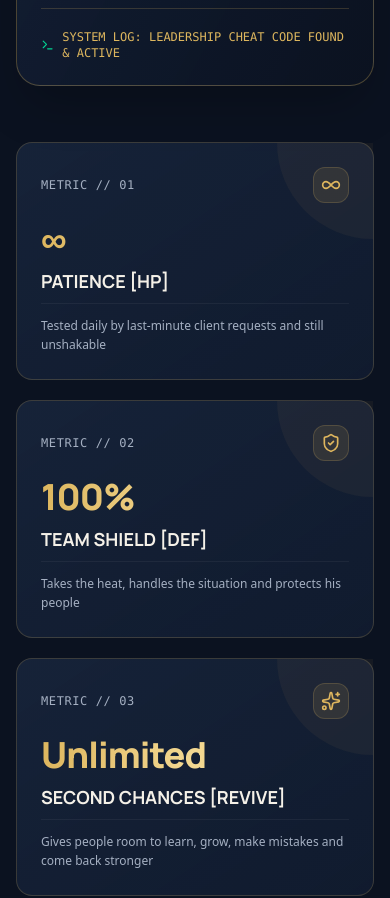
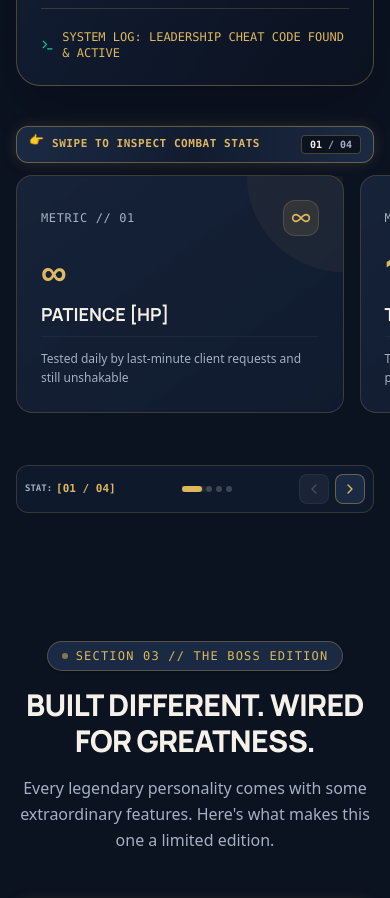
Before and after one commit to Abhisharma08/ctfy-news, a Next.js app: page / in a window 390 px wide. Shown: the part 2600-3498 px from the top of the page. Built offline with nearby package versions, Linux system fonts and the light colour scheme; a web font is replaced by a local one.

Commit message:
feat(mobile): add gaming slider carousels across sections with swipe instructions and HUD controls

```diff
--- a/src/app/globals.css
+++ b/src/app/globals.css
@@ -92,3 +92,12 @@ body {
     linear-gradient(to right, rgba(221, 182, 94, 0.04) 1px, transparent 1px),
     linear-gradient(to bottom, rgba(221, 182, 94, 0.04) 1px, transparent 1px);
 }
+
+/* Hide scrollbar utility for mobile sliders */
+.no-scrollbar::-webkit-scrollbar {
+  display: none;
+}
+.no-scrollbar {
+  -ms-overflow-style: none;
+  scrollbar-width: none;
+}
--- /dev/null
+++ b/src/components/game/MobileGamingSlider.tsx
@@ -0,0 +1,174 @@
+"use client";
+
+import React, { useRef, useState, useEffect } from "react";
+import { ChevronLeft, ChevronRight, Hand, Sparkles } from "lucide-react";
+import { sounds } from "@/lib/sounds";
+
+interface MobileGamingSliderProps {
+  children: React.ReactNode[];
+  instruction?: string;
+  counterPrefix?: string;
+  desktopGridClassName?: string;
+  showInstruction?: boolean;
+}
+
+export function MobileGamingSlider({
+  children,
+  instruction = "SLIDE / SWIPE TO VIEW MORE",
+  counterPrefix = "ITEM",
+  desktopGridClassName = "grid grid-cols-1 md:grid-cols-2 lg:grid-cols-3 gap-6 sm:gap-8",
+  showInstruction = true,
+}: MobileGamingSliderProps) {
+  const sliderRef = useRef<HTMLDivElement>(null);
+  const [activeIndex, setActiveIndex] = useState(0);
+  const total = children.length;
+
+  const handleScroll = () => {
+    if (!sliderRef.current) return;
+    const { scrollLeft, clientWidth } = sliderRef.current;
+    if (clientWidth === 0) return;
+    const newIndex = Math.min(
+      total - 1,
+      Math.max(0, Math.round(scrollLeft / (clientWidth * 0.85)))
+    );
+    if (newIndex !== activeIndex) {
+      setActiveIndex(newIndex);
+    }
+  };
+
+  const scrollTo = (index: number) => {
+    if (!sliderRef.current) return;
+    const clampedIndex = Math.min(total - 1, Math.max(0, index));
+    const targetEl = sliderRef.current.children[clampedIndex] as HTMLElement;
+    if (targetEl) {
+      targetEl.scrollIntoView({
+        behavior: "smooth",
+        inline: "center",
+        block: "nearest",
+      });
+      setActiveIndex(clampedIndex);
+      sounds.playBlip();
+    }
+  };
+
+  const handlePrev = () => {
+    scrollTo(activeIndex - 1);
+  };
+
+  const handleNext = () => {
+    scrollTo(activeIndex + 1);
+  };
+
+  return (
+    <div className="w-full">
+      {/* ================= MOBILE SLIDER VIEW (< lg) ================= */}
+      <div className="block lg:hidden">
+
+        {/* Gaming Instruction Banner */}
+        {showInstruction && (
+          <div className="mb-3 px-3 py-2 rounded-xl bg-gradient-to-r from-[#1B2A43] via-[#111C30] to-[#1B2A43] border border-[#DDB65E]/40 shadow-[0_0_15px_rgba(221,182,94,0.15)] flex items-center justify-between gap-2 text-xs font-mono">
+            <div className="flex items-center gap-2 text-[#DDB65E] font-bold">
+              <span className="inline-block animate-bounce">👉</span>
+              <span className="text-[11px] sm:text-xs tracking-wider uppercase font-bold">
+                {instruction}
+              </span>
+            </div>
+            <div className="flex items-center gap-1.5 px-2 py-0.5 rounded bg-[#0B1220] border border-[#DDB65E]/30 text-[10px] text-[#F5F1E8] font-bold shrink-0">
+              <span>{String(activeIndex + 1).padStart(2, "0")}</span>
+              <span className="text-[#A5B0C2]">/</span>
+              <span className="text-[#A5B0C2]">{String(total).padStart(2, "0")}</span>
+            </div>
+          </div>
+        )}
+
+        {/* Scrollable Snap Container */}
+        <div
+          ref={sliderRef}
+          onScroll={handleScroll}
+          className="flex overflow-x-auto snap-x snap-mandatory no-scrollbar gap-4 pb-3 px-4 -mx-4 scroll-smooth"
+        >
+          {children.map((child, idx) => (
+            <div
+              key={idx}
+              className="w-[84vw] max-w-[340px] shrink-0 snap-center transition-opacity duration-300"
+            >
+              {child}
+            </div>
+          ))}
+        </div>
+
+        {/* Gaming HUD Carousel Controls */}
+        <div className="mt-3 flex items-center justify-between px-2 py-2 rounded-xl bg-[#111C30]/80 border border-[#DDB65E]/20 backdrop-blur-md">
+
+          {/* Active Card Monospace Counter */}
+          <div className="flex items-center gap-1 text-[11px] font-mono text-[#DDB65E] font-bold">
+            <span className="text-[#A5B0C2] uppercase text-[9px]">{counterPrefix}:</span>
+            <span>[{String(activeIndex + 1).padStart(2, "0")} / {String(total).padStart(2, "0")}]</span>
+          </div>
+
+          {/* Dots / Progress Bar */}
+          <div className="flex items-center gap-1 max-w-[140px] overflow-hidden">
+            {total <= 10 ? (
+              children.map((_, i) => (
+                <button
+                  key={i}
+                  onClick={() => scrollTo(i)}
+                  type="button"
+                  aria-label={`Go to slide ${i + 1}`}
+                  className={`h-1.5 rounded-full transition-all duration-300 cursor-pointer ${
+                    activeIndex === i
+                      ? "w-5 bg-[#DDB65E] shadow-[0_0_8px_rgba(221,182,94,0.6)]"
+                      : "w-1.5 bg-white/20 hover:bg-white/40"
+                  }`}
+                />
+              ))
+            ) : (
+              // For 20+ items, show a sleek segmented progress track
+              <div className="w-24 h-1.5 rounded-full bg-white/10 overflow-hidden">
+                <div
+                  className="h-full bg-gradient-to-r from-[#DDB65E] to-[#F4D992] transition-all duration-200"
+                  style={{ width: `${((activeIndex + 1) / total) * 100}%` }}
+                />
+              </div>
+            )}
+          </div>
+
+          {/* Prev / Next Gaming Buttons */}
+          <div className="flex items-center gap-1.5">
+            <button
+              onClick={handlePrev}
+              disabled={activeIndex === 0}
+              type="button"
+              className={`p-1.5 rounded-lg border transition-all cursor-pointer ${
+                activeIndex === 0
+                  ? "bg-white/5 border-white/5 text-[#A5B0C2]/30 cursor-not-allowed"
+                  : "bg-[#1B2A43] border-[#DDB65E]/40 text-[#DDB65E] active:scale-95 hover:bg-[#DDB65E] hover:text-[#0B1220]"
+              }`}
+              aria-label="Previous card"
+            >
+              <ChevronLeft className="w-4 h-4" />
+            </button>
+            <button
+              onClick={handleNext}
+              disabled={activeIndex === total - 1}
+              type="button"
+              className={`p-1.5 rounded-lg border transition-all cursor-pointer ${
+                activeIndex === total - 1
+                  ? "bg-white/5 border-white/5 text-[#A5B0C2]/30 cursor-not-allowed"
+                  : "bg-[#1B2A43] border-[#DDB65E]/40 text-[#DDB65E] active:scale-95 hover:bg-[#DDB65E] hover:text-[#0B1220]"
+              }`}
+              aria-label="Next card"
+            >
+              <ChevronRight className="w-4 h-4" />
+            </button>
+          </div>
+        </div>
+      </div>
+
+      {/* ================= DESKTOP GRID VIEW (>= lg) ================= */}
+      <div className={`hidden lg:${desktopGridClassName.startsWith("grid") ? desktopGridClassName : `grid ${desktopGridClassName}`}`}>
+        {children}
+      </div>
+    </div>
+  );
+}
--- a/src/components/sections/HallOfFame.tsx
+++ b/src/components/sections/HallOfFame.tsx
@@ -4,6 +4,7 @@ import { AwardCard } from "@/components/cards/AwardCard";
 import { awardsData, awardsHeadline, awardsSubheadline, awardsDisclaimer } from "@/data/awards";
 import { Reveal } from "@/components/ui/Reveal";
 import { Info } from "lucide-react";
+import { MobileGamingSlider } from "@/components/game/MobileGamingSlider";
 
 export function HallOfFame() {
   return (
@@ -13,17 +14,21 @@ export function HallOfFame() {
       title={awardsHeadline}
       subtitle={awardsSubheadline}
     >
-      <div className="grid grid-cols-1 md:grid-cols-2 lg:grid-cols-3 gap-6 sm:gap-8">
+      <MobileGamingSlider
+        instruction="SWIPE TO UNLOCK ALL TROPHIES"
+        counterPrefix="TROPHY"
+        desktopGridClassName="grid grid-cols-1 md:grid-cols-2 lg:grid-cols-3 gap-6 sm:gap-8"
+      >
         {awardsData.map((award, idx) => (
           <Reveal key={award.id} direction="up" delay={0.1 * (idx + 1)}>
             <AwardCard award={award} />
           </Reveal>
         ))}
-      </div>
+      </MobileGamingSlider>
 
       {/* Official Unofficial Disclaimer from Google Doc */}
       <Reveal direction="up" delay={0.4}>
-        <div className="mt-12 max-w-2xl mx-auto p-4 rounded-2xl bg-[#111C30]/70 border border-[#DDB65E]/20 text-center text-xs font-mono text-[#A5B0C2] flex items-center justify-center gap-2">
+        <div className="mt-8 sm:mt-12 max-w-2xl mx-auto p-4 rounded-2xl bg-[#111C30]/70 border border-[#DDB65E]/20 text-center text-xs font-mono text-[#A5B0C2] flex items-center justify-center gap-2">
           <Info className="w-4 h-4 text-[#DDB65E] shrink-0" />
           <span>{awardsDisclaimer}</span>
         </div>
--- a/src/components/sections/MeetTheLegend.tsx
+++ b/src/components/sections/MeetTheLegend.tsx
@@ -3,7 +3,8 @@ import { Section } from "@/components/layout/Section";
 import { StatCard } from "@/components/cards/StatCard";
 import { bossData } from "@/data/boss";
 import { Reveal } from "@/components/ui/Reveal";
-import { CheckCircle2, Sparkles, Terminal } from "lucide-react";
+import { CheckCircle2, Terminal } from "lucide-react";
+import { MobileGamingSlider } from "@/components/game/MobileGamingSlider";
 
 export function MeetTheLegend() {
   return (
@@ -13,7 +14,7 @@ export function MeetTheLegend() {
       title={bossData.legendHeading}
       subtitle={bossData.legendSubheadline}
     >
-      <div className="space-y-12">
+      <div className="space-y-10 sm:space-y-12">
         {/* Narrative & Cheat Code Box */}
         <Reveal direction="up" delay={0.1}>
           <div className="max-w-4xl mx-auto rounded-3xl p-6 sm:p-10 bg-gradient-to-br from-[#1B2A43]/80 via-[#111C30]/90 to-[#0B1220] border border-[#DDB65E]/30 shadow-2xl">
@@ -50,14 +51,18 @@ export function MeetTheLegend() {
           </div>
         </Reveal>
 
-        {/* 4 Stat Cards */}
-        <div className="grid grid-cols-1 sm:grid-cols-2 lg:grid-cols-4 gap-5 pt-2">
+        {/* 4 Stat Cards with Mobile Gaming Slider */}
+        <MobileGamingSlider
+          instruction="SWIPE TO INSPECT COMBAT STATS"
+          counterPrefix="STAT"
+          desktopGridClassName="grid grid-cols-1 sm:grid-cols-2 lg:grid-cols-4 gap-5 pt-2"
+        >
           {bossData.stats.map((stat, idx) => (
             <Reveal key={stat.id} direction="up" delay={0.1 * (idx + 1)}>
               <StatCard stat={stat} />
             </Reveal>
           ))}
-        </div>
+        </MobileGamingSlider>
       </div>
     </Section>
   );
--- a/src/components/sections/Minions.tsx
+++ b/src/components/sections/Minions.tsx
@@ -6,7 +6,8 @@ import { EmployeeCard } from "@/components/cards/EmployeeCard";
 import { employeesData } from "@/data/employees";
 import { Reveal } from "@/components/ui/Reveal";
 import { sounds } from "@/lib/sounds";
-import { Users, Filter, Sparkles, Heart } from "lucide-react";
+import { Users, Filter, Sparkles } from "lucide-react";
+import { MobileGamingSlider } from "@/components/game/MobileGamingSlider";
 
 export function Minions() {
   const [selectedRole, setSelectedRole] = useState<string>("ALL");
@@ -42,7 +43,7 @@ export function Minions() {
       </Reveal>
 
       {/* Role Filter Tabs */}
-      <div className="flex flex-wrap items-center justify-center gap-2 mb-10">
+      <div className="flex flex-wrap items-center justify-center gap-2 mb-8">
         <div className="flex items-center gap-1.5 px-3 py-1 text-xs font-mono text-[#DDB65E] mr-1 hidden sm:flex">
           <Filter className="w-3.5 h-3.5" />
           <span>FILTER BY CLASS:</span>
@@ -63,8 +64,13 @@ export function Minions() {
         ))}
       </div>
 
-      {/* Grid of Party Cards */}
-      <div className="grid grid-cols-1 sm:grid-cols-2 lg:grid-cols-3 xl:grid-cols-4 gap-5 sm:gap-6">
+      {/* Gaming Mobile Slider / Desktop Grid */}
+      <MobileGamingSlider
+        key={selectedRole}
+        instruction="SWIPE CARDS TO VIEW ALL MINIONS"
+        counterPrefix="MINION"
+        desktopGridClassName="grid grid-cols-1 sm:grid-cols-2 lg:grid-cols-3 xl:grid-cols-4 gap-5 sm:gap-6"
+      >
         {filteredEmployees.map((employee, idx) => (
           <Reveal
             key={employee.id}
@@ -74,7 +80,7 @@ export function Minions() {
             <EmployeeCard employee={employee} />
           </Reveal>
         ))}
-      </div>
+      </MobileGamingSlider>
     </Section>
   );
 }
--- a/src/components/sections/Superpowers.tsx
+++ b/src/components/sections/Superpowers.tsx
@@ -3,6 +3,7 @@ import { Section } from "@/components/layout/Section";
 import { FeatureCard } from "@/components/cards/FeatureCard";
 import { featuresData, featuresHeadline, featuresSubheadline } from "@/data/features";
 import { Reveal } from "@/components/ui/Reveal";
+import { MobileGamingSlider } from "@/components/game/MobileGamingSlider";
 
 export function Superpowers() {
   return (
@@ -12,7 +13,11 @@ export function Superpowers() {
       title={featuresHeadline}
       subtitle={featuresSubheadline}
     >
-      <div className="grid grid-cols-1 md:grid-cols-2 lg:grid-cols-3 gap-6 sm:gap-8">
+      <MobileGamingSlider
+        instruction="SWIPE TO INSPECT BOSS ABILITIES"
+        counterPrefix="ABILITY"
+        desktopGridClassName="grid grid-cols-1 md:grid-cols-2 lg:grid-cols-3 gap-6 sm:gap-8"
+      >
         {featuresData.map((feature, idx) => (
           <Reveal
             key={feature.id}
@@ -23,7 +28,7 @@ export function Superpowers() {
             <FeatureCard feature={feature} />
           </Reveal>
         ))}
-      </div>
+      </MobileGamingSlider>
     </Section>
   );
 }
```
